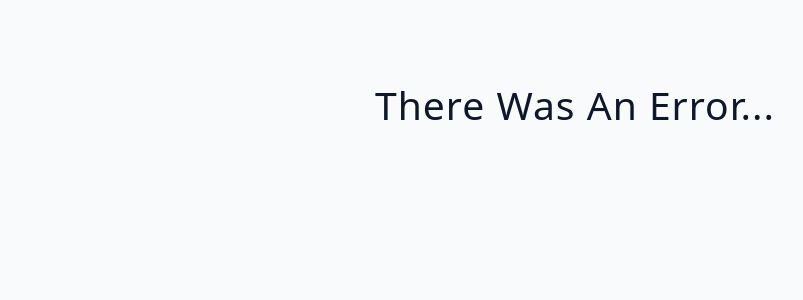
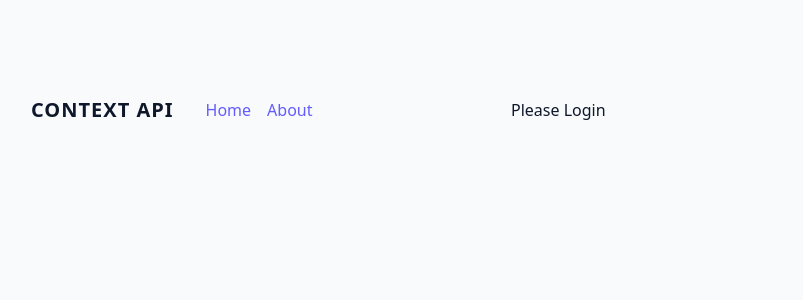
Before and after one commit to evgenii-shvetsov/react-18, a React (Vite) app in the folder react-vite/: page / in a window 1280 px wide. Shown: the top 300 px of the page, without its empty margins (65-868 px from the left). Built offline with nearby package versions, Linux system fonts and the light colour scheme; no server answers.

Commit message:
create custom hooks with context API

```diff
--- a/react-vite/src/App.jsx
+++ b/react-vite/src/App.jsx
@@ -1,4 +1,4 @@
-import Starter from './tutorial/08-custom-hooks/starter/02-fetch-data'
+import Starter from './tutorial/09-context-api/starter/Navbar'
 import Final from "./tutorial/08-custom-hooks/final/02-fetch-data";
 
 function App() {
--- /dev/null
+++ b/react-vite/src/tutorial/09-context-api/starter/NavLinks.jsx
@@ -0,0 +1,18 @@
+import UserContainer from "./UserContainer";
+
+const NavLinks = () => {
+  return (
+    <div className="nav-container">
+      <ul className="nav-links">
+        <li>
+          <a href="#">Home</a>
+        </li>
+        <li>
+          <a href="#">About</a>
+        </li>
+      </ul>
+      <UserContainer />
+    </div>
+  );
+}
+export default NavLinks
--- /dev/null
+++ b/react-vite/src/tutorial/09-context-api/starter/Navbar.jsx
@@ -0,0 +1,27 @@
+import { useState, createContext } from "react"
+import NavLinks from "./NavLinks"
+import { useContext } from "react";
+
+
+export const NavbarContext = createContext();
+
+// custom hook
+
+export const useAppContext = () => useContext(NavbarContext);
+
+const Navbar = () => {
+
+   const [user, setUser] = useState({name:'bob'})
+   const logout = () => {
+    setUser(null)
+   }
+  return (
+    <NavbarContext.Provider value={{user,logout}}>
+        <nav className="navbar">
+            <h5>CONTEXT API</h5>
+            <NavLinks />
+        </nav>
+    </NavbarContext.Provider>
+  )
+}
+export default Navbar
--- /dev/null
+++ b/react-vite/src/tutorial/09-context-api/starter/UserContainer.jsx
@@ -0,0 +1,23 @@
+import { useAppContext } from "./Navbar";
+
+const UserContainer = () => {
+
+const {user, logout} = useAppContext;
+
+  return (
+
+    <div className="user-container">
+      {user ? (
+        <>
+          <p>Hello, {user?.name?.toUpperCase()}</p>
+          <button className="btn" onClick={logout}>
+            logout
+          </button>
+        </>
+      ) : (
+        <p>Please Login</p>
+      )}
+    </div>
+  );
+};
+export default UserContainer;
```
